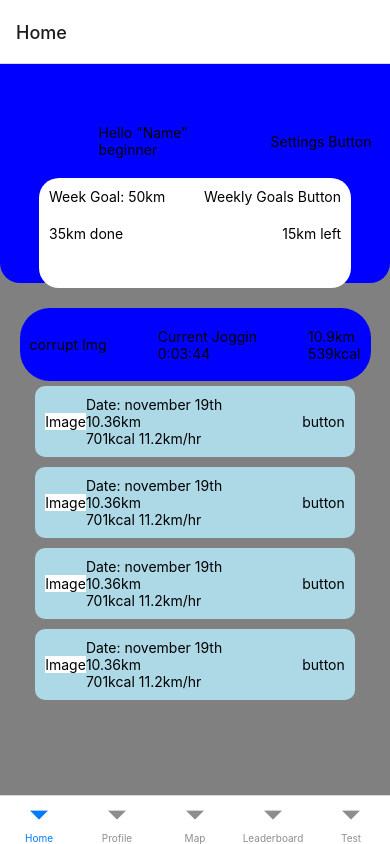
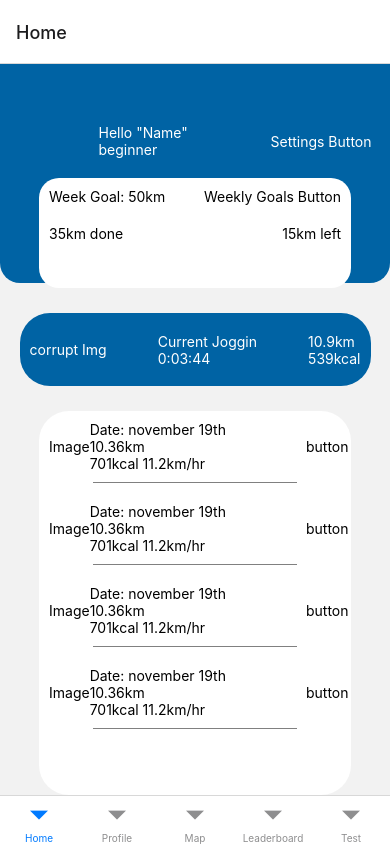
Before and after one commit to khanhvu0/IrvineHacks24, a React Native app in the folder frontend/: screen /Home in a window 390 px wide. Built offline with nearby package versions, Linux system fonts and the light colour scheme.

Commit message:
updated frontend

```diff
--- a/frontend/GlobalStyles.js
+++ b/frontend/GlobalStyles.js
@@ -8,10 +8,9 @@
   };
   /* Colors */
   export const Color = {
-    lightGrey: "#f3f7ff",
-    colorWhite: "#fff",
-    dark: "#333",
-    primary: "#0063a4",
+    blue: "#0063A4",
+    gray: '#F3F7FF',
+    white: '#FFFFFF',
   };
   /* border radiuses */
   export const Border = {
--- /dev/null
+++ b/frontend/components/MapBar.js
@@ -0,0 +1,95 @@
+import React from 'react';
+import { StyleSheet, Text, View, TouchableOpacity } from 'react-native';
+
+export default function MapBar() {
+  return (
+    <View style={styles.container}>
+      <View style={styles.bottomBox}>
+        <View style={styles.horizontal}>
+          <View>
+            <Text style={styles.additionalText}>Running Time</Text>
+            <Text style={styles.timeText}>Time: 0:01:23</Text>
+          </View>
+          <TouchableOpacity onPress={() => console.log('Button Pressed')}>
+            <View style={styles.button}>
+              <Text style={styles.buttonText}>Button</Text>
+            </View>
+          </TouchableOpacity>
+        </View>
+
+        <View style={styles.innerbox}>
+          <View style={styles.item}>
+            <Text style={styles.itemText}>10.2</Text>
+            <Text style={styles.itemText}>miles</Text>
+          </View>
+          <View style={styles.item}>
+            <Text style={styles.itemText}>10.2km</Text>
+            <Text style={styles.itemText}>km</Text>
+          </View>
+          <View style={styles.item}>
+            <Text style={styles.itemText}>10.2km</Text>
+            <Text style={styles.itemText}>km</Text>
+          </View>
+        </View>
+      </View>
+    </View>
+  );
+}
+
+const styles = StyleSheet.create({
+  container: {
+    flex: 1,
+    justifyContent: 'center',
+    alignItems: 'center',
+  },
+  bottomBox: {
+    alignItems: 'center',
+    width: '70%',
+    borderRadius: 15,
+    padding: 10,
+    backgroundColor: '#92e2fc',
+    borderRadius: 10,
+    justifyContent: 'space-between',
+    position: 'absolute',
+    bottom: 50, // Adjust the bottom value to position it lower
+  },
+  horizontal: {
+    flexDirection: 'row',
+    justifyContent: 'space-around',
+  },
+  innerbox: {
+    flexDirection: 'row',
+    justifyContent: 'space-around',
+    backgroundColor: '#82a9b5',
+    padding: 5,
+    borderRadius: 10,
+  },
+  additionalText: {
+    marginRight: 50,
+    color: 'black',
+    marginBottom: 10,
+  },
+  timeText: {
+    fontWeight: 'bold',
+  },
+  button: {
+    marginLeft: 50,
+    marginBottom: 40,
+    flexDirection: 'row',
+    backgroundColor: 'blue',
+    padding: 10,
+    borderRadius: 5,
+    alignSelf: 'flex-end',
+  },
+  buttonText: {
+    color: 'white',
+  },
+  item: {
+    marginRight: 15,
+    marginLeft: 15,
+  },
+  itemText: {
+    textAlign: 'center',
+    fontWeight: '300',
+  },
+});
--- a/frontend/components/PastActivity.js
+++ b/frontend/components/PastActivity.js
@@ -4,6 +4,7 @@ import { StyleSheet, Text, View, TouchableOpacity } from 'react-native';
 export default function PastActivity({ pathName, date, distance, time }) {
   return (
     <View style={styles.container}>
+
       <View style={styles.horizontal}>
         <View style={styles.activityImage}>
           <Text>Image</Text>
@@ -14,11 +15,13 @@ export default function PastActivity({ pathName, date, distance, time }) {
           <Text>701kcal 11.2km/hr</Text>
         </View>
         <TouchableOpacity>
-          <Text>
-            button
-          </Text>
+          <Text>button</Text>
         </TouchableOpacity>
       </View>
+
+      {/* Draw a line at the bottom */}
+      <View style={styles.line} />
+
     </View>
   );
 }
@@ -26,9 +29,6 @@ export default function PastActivity({ pathName, date, distance, time }) {
 const styles = StyleSheet.create({
   container: {
     alignItems: 'center',
-    backgroundColor: 'lightblue',
-    marginTop: 5,
-    marginBottom: 5,
     padding: 10,
     borderRadius: 10,
   },
@@ -43,6 +43,11 @@ const styles = StyleSheet.create({
   },
   activityInfo: {
     marginRight: 80,
-  }
-
+  },
+  line: {
+    borderBottomWidth: 1,
+    borderBottomColor: 'gray',
+    width: '70%',
+    marginTop: 10, // Adjust the margin as needed
+  },
 });
--- a/frontend/screens/Home.js
+++ b/frontend/screens/Home.js
@@ -1,6 +1,7 @@
 import React from 'react';
 import { StyleSheet, Text, View, TouchableOpacity } from 'react-native';
 import PastActivity from '../components/PastActivity';
+import { Color } from '../GlobalStyles';
 
 export default function Home() {
   return (
@@ -8,24 +9,24 @@ export default function Home() {
       <View style={styles.bluebox}>
         <View style={styles.hello}>
           <View>
-            <Text>Hello "Name"</Text>
-            <Text>beginner</Text>
+            <Text style={styles.whiteText}>Hello "Name"</Text>
+            <Text style={styles.whiteText}>beginner</Text>
           </View>
           <TouchableOpacity>
-            <Text>Settings Button</Text>
+            <Text style={styles.whiteText}>Settings Button</Text>
           </TouchableOpacity>
         </View>
         <View style={styles.whitebox}>
           <View style={styles.whiteboxrow1}>
             <Text style={styles.weekgoal}>Week Goal: 50km</Text>
             <TouchableOpacity>
-            <Text style={styles.whiteboxrow1}>Weekly Goals Button</Text>
+              <Text >Weekly Goals Button</Text>
             </TouchableOpacity>
           </View>
           <View style={styles.whiteboxrow2}>
             <Text>35km done</Text>
             <TouchableOpacity>
-            <Text>15km left</Text>
+              <Text >15km left</Text>
             </TouchableOpacity>
           </View>
         </View>
@@ -33,23 +34,23 @@ export default function Home() {
 
       <View style={styles.current}>
         <View>
-          <Text>corrupt Img</Text>
+          <Text style={styles.whiteText}>corrupt Img</Text>
         </View>
         <View style={styles.currentInfo}>
-          <Text>Current Joggin</Text>
-          <Text>0:03:44</Text>
+          <Text style={styles.whiteText}>Current Joggin</Text>
+          <Text style={styles.whiteText}>0:03:44</Text>
         </View>
         <View style={styles.currentInfo}>
-          <Text>10.9km</Text>
-          <Text>539kcal</Text>
+          <Text style={styles.whiteText}>10.9km</Text>
+          <Text style={styles.whiteText}>539kcal</Text>
         </View>
       </View>
 
       <View style={styles.recent}>
-        <PastActivity></PastActivity>
-        <PastActivity></PastActivity>
-        <PastActivity></PastActivity>
-        <PastActivity></PastActivity>
+        <PastActivity />
+        <PastActivity />
+        <PastActivity />
+        <PastActivity />
       </View>
     </View>
   );
@@ -59,11 +60,11 @@ const styles = StyleSheet.create({
   container: {
     flex: 1,
     alignItems: 'center',
-    backgroundColor: 'gray',
+    backgroundColor: Color.grey,
   },
   bluebox: {
     alignItems: 'center',
-    backgroundColor: 'blue',
+    backgroundColor: Color.blue,
     width: '100%',
     height: '30%',
     borderBottomLeftRadius: 20,
@@ -78,7 +79,7 @@ const styles = StyleSheet.create({
     top: 60,
   },
   whitebox: {
-    backgroundColor: 'white',
+    backgroundColor: Color.white,
     width: '80%',
     height: '50%',
     transform: [{ translateY: 80 }],
@@ -104,13 +105,20 @@ const styles = StyleSheet.create({
     height: '10%',
     borderRadius: 30,
     padding: 10,
-    backgroundColor: 'blue',
-    marginTop: 25,
+    backgroundColor: Color.blue,
+    marginTop: 30,
+    marginBottom: 25,
   },
   currentInfo: {
     color: 'white',
   },
   recent: {
-
+    flex: 1,
+    backgroundColor: Color.white,
+    borderRadius: 30,
+    width: '80%',
+  },
+  whiteText: {
+    color: 'white',
   },
 });
--- a/frontend/screens/Map.js
+++ b/frontend/screens/Map.js
@@ -1,104 +1,29 @@
 import React from 'react';
-import { StyleSheet, Text, View, TouchableOpacity } from 'react-native';
-import Mapping from '../map/index'
+import { StyleSheet, View, Text } from 'react-native';
+import Mapping from '../map/index';
+import MapBar from '../components/MapBar';
 
-export default function Map({ navigation }) {
+export default function Map() {
   return (
-
-    <View style={styles.bottomBox}>
+    <View style={styles.container}>
       <View>
-          <Text>
-            Start of Map
-          </Text>
-          <Mapping>
-          </Mapping>
-          <Text>
-            end of map
-          </Text>
+        <Mapping />
+        <Text style={styles.hidden}>------------------------------------------------------------</Text>
       </View>
-      <View style={styles.horizontal}>
-            <View>
-                <Text style={styles.additionalText}>Running Time</Text>
-                <Text style={styles.timeText}>Time: 0:01:23</Text>
-            </View>
-        <TouchableOpacity onPress={() => console.log('Button Pressed')}>
-            <View style={styles.button}>
-                <Text style={styles.buttonText}>Button</Text>
-            </View>
-        </TouchableOpacity>
-      </View>
-
-      <View style={styles.innerbox}>
-        <View style={styles.item}>
-            <Text style={styles.itemText}>10.2</Text>
-            <Text style={styles.itemText}>miles</Text>
-        </View>
-        <View style={styles.item}>
-            <Text style={styles.itemText}>10.2km</Text>
-            <Text style={styles.itemText}>km</Text>
-        </View>
-        <View style={styles.item}>
-            <Text style={styles.itemText}>10.2km</Text>
-            <Text style={styles.itemText}>km</Text>
-        </View>
-      </View>
-
+      <MapBar />
     </View>
   );
 }
 
 const styles = StyleSheet.create({
-  bottomBox: {
+  container: {
     flex: 1,
-    textAlign: 'center',
+    justifyContent: 'center',
     alignItems: 'center',
-    justifyContent: 'center',
-    position: 'absolute',
-    bottom: '10%',
-    left: '15%',
-    padding: 10,
-    backgroundColor: '#92e2fc',
-    borderRadius: 10,
-    justifyContent: 'space-between',
   },
-  horizontal: {
-    flexDirection: 'row',
-    justifyContent: 'space-around',
-  },
-  innerbox: {
-    flexDirection: 'row',
-    justifyContent: 'space-around',
-    backgroundColor: '#82a9b5',
-    padding: 5,
-    borderRadius: 10,
-
-  },
-  additionalText: {
-    marginRight: 50,
-    color: 'black',
-    marginBottom: 10,
-  },
-  timeText: {
-    fontWeight: 'bold',
-  },
-  button: {
-    marginLeft: 50,
-    marginBottom: 40,
-    flexDirection: 'row',
-    backgroundColor: 'blue',
-    padding: 10,
-    borderRadius: 5,
-    alignSelf: 'flex-end',
-  },
-  buttonText: {
+  hidden: {
+    backgroundColor: 'white',
     color: 'white',
-  },
-  item: {
-    marginRight: 15,
-    marginLeft: 15,
-  },
-  itemText: {
-    textAlign: 'center',
-    fontWeight: '300',
+    height: 0.001,
   },
 });
```
